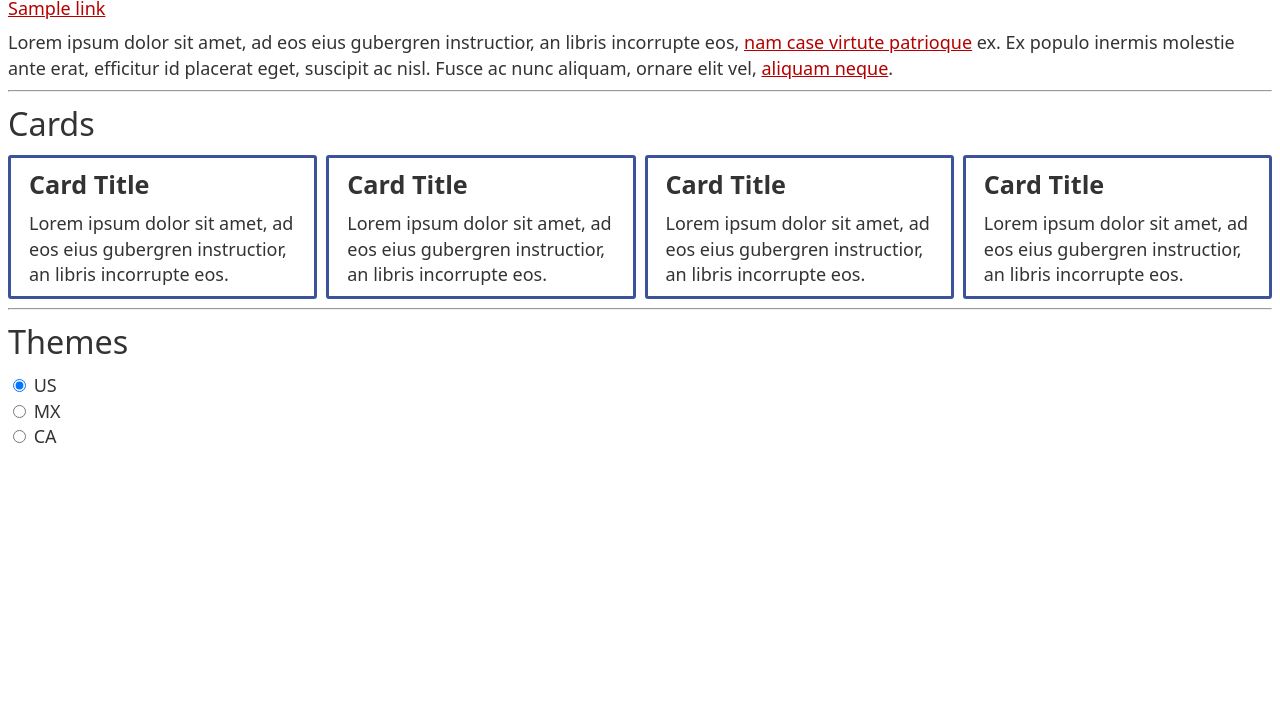
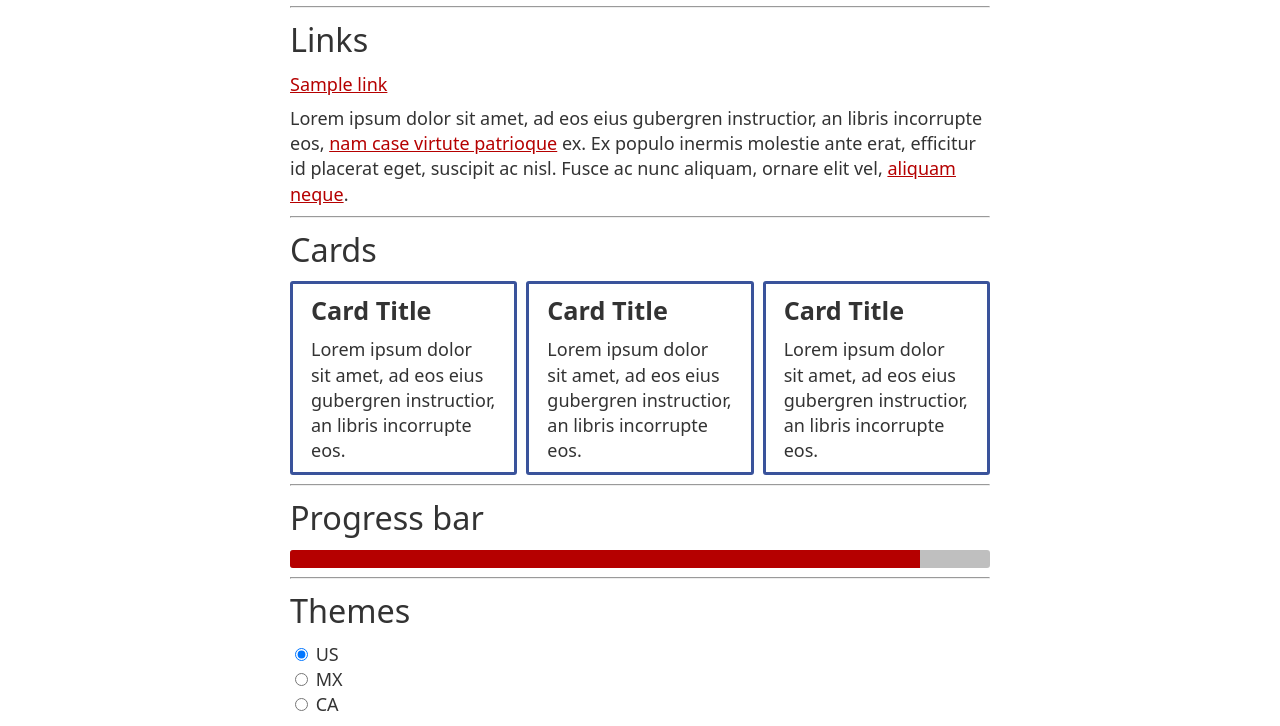
Before and after one commit to filoxo/new-css, a website: page index.html in a window 1280 px wide. Shown: the part 732-1458 px from the top of the page. Before the commit the page ends 1189 px from the top, so only its background shows below. Drawn offline with Linux system fonts and the light colour scheme; files that its build step writes are made by us from their sources.

Commit message:
Add .progress, .page styles

```diff
--- a/index.html
+++ b/index.html
@@ -8,7 +8,7 @@
         <link rel="stylesheet" href="dist/main.css">
     </head>
     <body>
-        <main>
+        <main class="page">
             <h1 class="brand">New CSS</h1>
             <hr>
             <section>
@@ -57,10 +57,13 @@
                         <h5>Card Title</h5>
                         <p>Lorem ipsum dolor sit amet, ad eos eius gubergren instructior, an libris incorrupte eos.</p>
                     </div>
-                    <div class="card">
-                        <h5>Card Title</h5>
-                        <p>Lorem ipsum dolor sit amet, ad eos eius gubergren instructior, an libris incorrupte eos.</p>
-                    </div>
+                </div>
+            </section>
+            <hr>
+            <section>
+                <h3 class="light">Progress bar</h3>
+                <div class="progress">
+                    <div class="bar animateProgress" role="progressbar"></div>
                 </div>
             </section>
             <hr>
--- a/src/main.css
+++ b/src/main.css
@@ -76,6 +76,10 @@ button {
 .brand {
   text-shadow: 2px 2px 0 #fff, 4px 4px 0 var(--primary);
 }
+.page {
+  margin: 0 auto;
+  max-width: 700px;
+}
 .card {
   border: var(--borderRadius) solid var(--primary);
   border-radius: var(--borderRadius);
@@ -90,3 +94,24 @@ button {
 .row > *:not(:last-child) {
   margin-right: .25em;
 }
+.progress {
+  background-color: rgba(0,0,0,.25);
+  border-radius: var(--borderRadius);
+  overflow: hidden;
+  width: 100%;
+}
+.progress .bar {
+  background-color: var(--secondary);
+  padding-bottom: 1rem;
+}
+.animateProgress {
+  animation: animateProgress 5s infinite alternate;
+}
+@keyframes animateProgress {
+  0% {
+    width: 10%;
+  }
+  100% {
+    width: 90%;
+  }
+}
```
